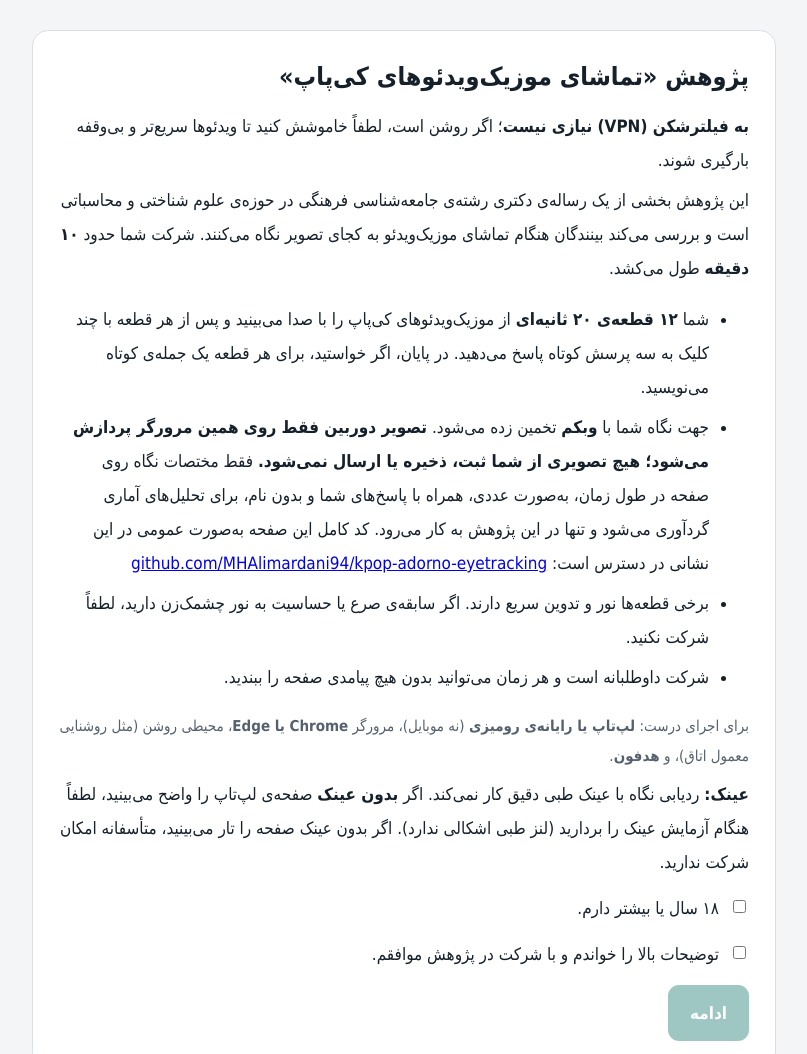
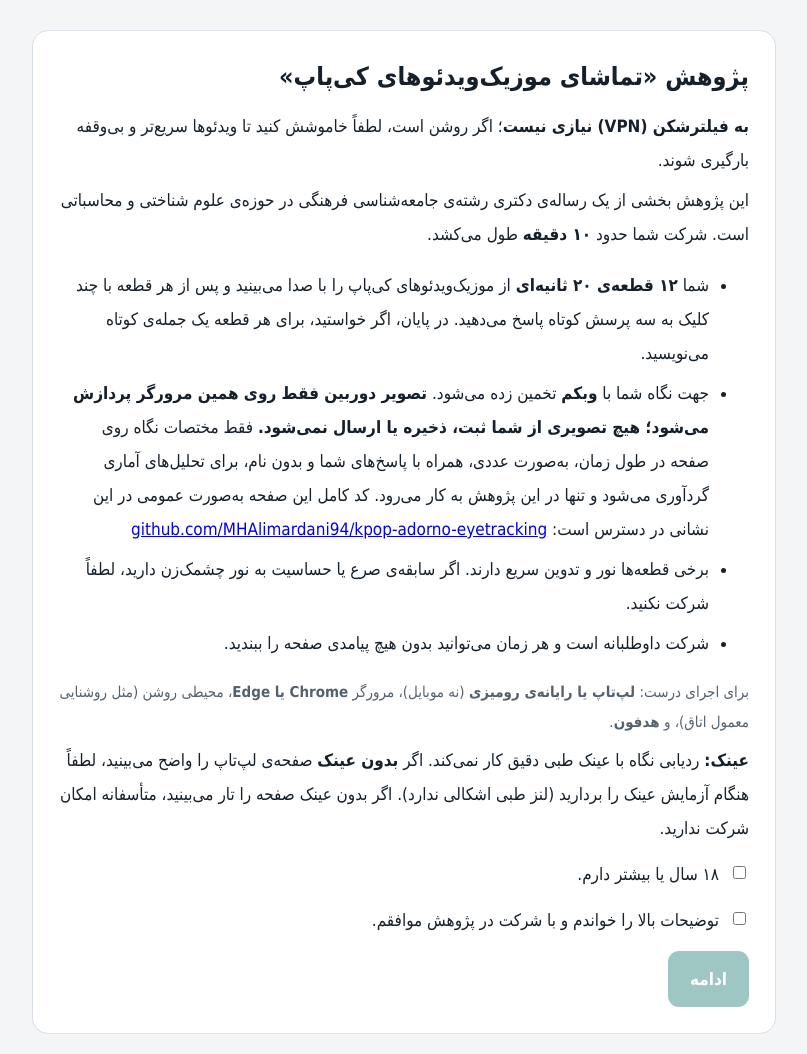
Before and after one commit to MHAlimardani94/kpop-adorno-eyetracking, a plain HTML site: page site/index.html in a window 1280 px wide. Shown: the top 1054 px of the page, without its empty margins (236-1043 px from the left). Drawn offline with Linux system fonts and the light colour scheme; a small style sheet from the web is missing.

Commit message:
Add files via upload

```diff
--- a/site/index.html
+++ b/site/index.html
@@ -53,7 +53,7 @@ button:disabled{opacity:.4;cursor:not-allowed}button.sec{background:#e3e8ed;colo
 <div class="card" id="pConsent">
 <h1>پژوهش «تماشای موزیک‌ویدئوهای کی‌پاپ»</h1>
 <p><b>به فیلترشکن (VPN) نیازی نیست</b>؛ اگر روشن است، لطفاً خاموشش کنید تا ویدئوها سریع‌تر و بی‌وقفه بارگیری شوند.</p>
-<p>این پژوهش بخشی از یک رساله‌ی دکتری رشته‌ی جامعه‌شناسی فرهنگی در حوزه‌ی علوم شناختی و محاسباتی است و بررسی می‌کند بینندگان هنگام تماشای موزیک‌ویدئو به کجای تصویر نگاه می‌کنند. شرکت شما حدود <b>۱۰ دقیقه</b> طول می‌کشد.</p>
+<p>این پژوهش بخشی از یک رساله‌ی دکتری رشته‌ی جامعه‌شناسی فرهنگی در حوزه‌ی علوم شناختی و محاسباتی است. شرکت شما حدود <b>۱۰ دقیقه</b> طول می‌کشد.</p>
 <ul>
 <li>شما <b>۱۲ قطعه‌ی ۲۰ ثانیه‌ای</b> از موزیک‌ویدئوهای کی‌پاپ را با صدا می‌بینید و پس از هر قطعه با چند کلیک به سه پرسش کوتاه پاسخ می‌دهید. در پایان، اگر خواستید، برای هر قطعه یک جمله‌ی کوتاه می‌نویسید.</li>
 <li>جهت نگاه شما با <b>وبکم</b> تخمین زده می‌شود. <b>تصویر دوربین فقط روی همین مرورگر پردازش می‌شود؛ هیچ تصویری از شما ثبت، ذخیره یا ارسال نمی‌شود.</b> فقط مختصات نگاه روی صفحه در طول زمان، به‌صورت عددی، همراه با پاسخ‌های شما و بدون نام، برای تحلیل‌های آماری گردآوری می‌شود و تنها در این پژوهش به کار می‌رود. کد کامل این صفحه به‌صورت عمومی در این نشانی در دسترس است: <a href="https://github.com/MHAlimardani94/kpop-adorno-eyetracking" target="_blank" rel="noopener" dir="ltr">github.com/MHAlimardani94/kpop-adorno-eyetracking</a></li>
```
Also changed, not shown: 1 other file.
